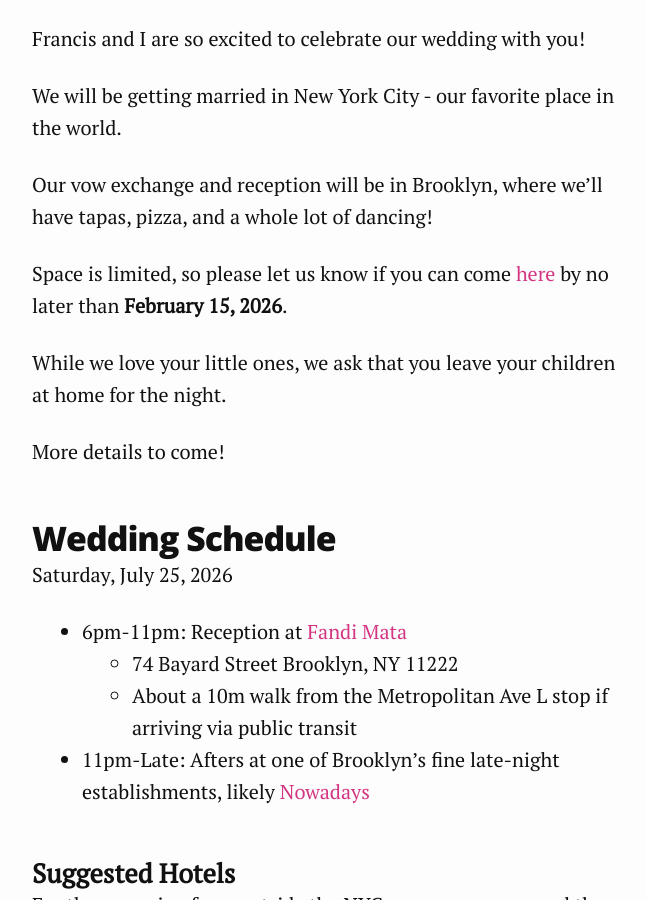
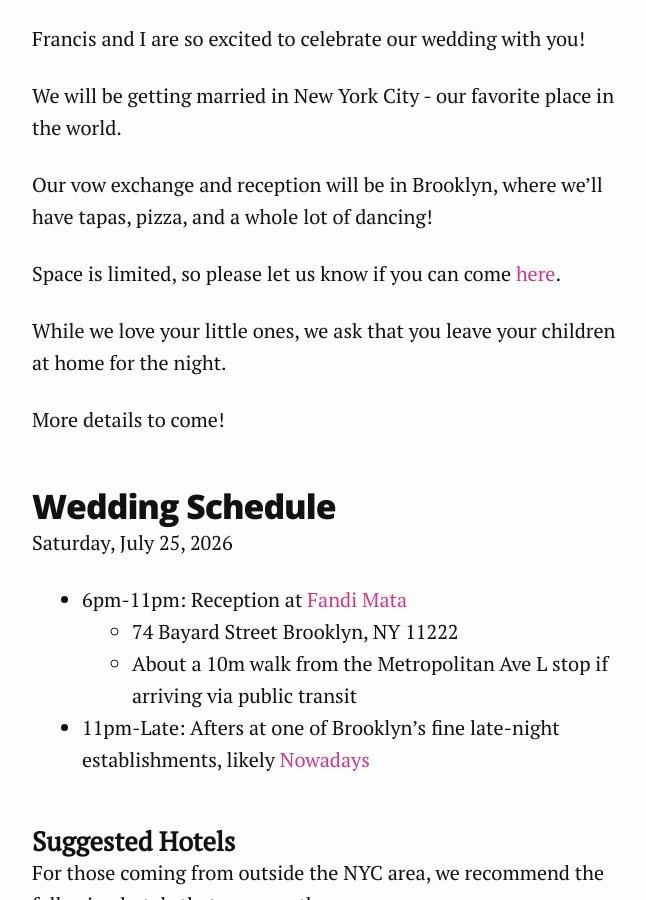
Before and after one commit to luisarmona/luisarmona.github.io, a Jekyll site: the page built from Wedding.markdown, in a window 1280 px wide and 900 px high, scrolled down 656 px. Shown: the whole window, without its empty margins (308-954 px from the left). Built offline with Jekyll 4.4.1, drawn with Linux system fonts in a browser that asks for light colours.

Commit message:
wedding update

```diff
--- a/Wedding.markdown
+++ b/Wedding.markdown
@@ -25,7 +25,7 @@ We will be getting married in New York City - our favorite place in the world.
 
 Our vow exchange and reception will be in Brooklyn, where we'll have tapas, pizza, and a whole lot of dancing!
 
-Space is limited, so please let us know if you can come [here](https://docs.google.com/forms/d/1w11NzGhuyFqOX68iD7UW9Q36f5Jf7vQGJ9L3jGwtz90/viewform?edit_requested=true) by no later than **February 15, 2026**.
+Space is limited, so please let us know if you can come [here](https://docs.google.com/forms/d/1w11NzGhuyFqOX68iD7UW9Q36f5Jf7vQGJ9L3jGwtz90/viewform?edit_requested=true).
 
 While we love your little ones, we ask that you leave your children at home for the night.
 
```
